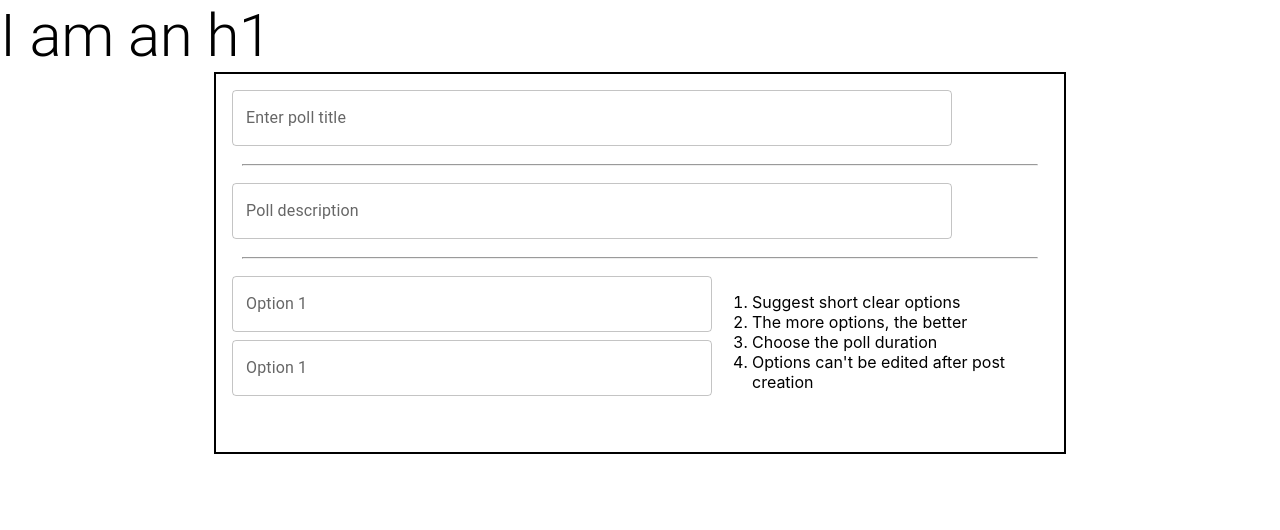
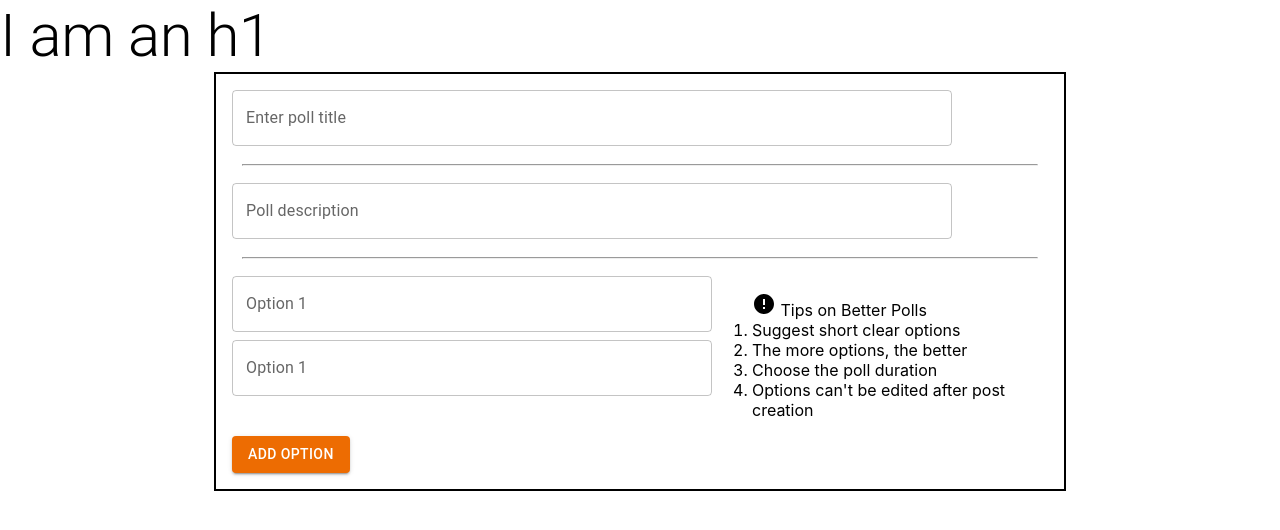
Before and after one commit to kartik7120/Survey-App, a React (Create React App) app: page /poll in a window 1280 px wide. Shown: the top 530 px of the page. Built offline with nearby package versions, Linux system fonts and the light colour scheme.

Commit message:
Added a error icon

```diff
--- a/package.json
+++ b/package.json
@@ -5,6 +5,7 @@
   "dependencies": {
     "@emotion/react": "^11.9.0",
     "@emotion/styled": "^11.8.1",
+    "@mui/icons-material": "^5.6.2",
     "@mui/material": "^5.7.0",
     "@testing-library/jest-dom": "^5.16.4",
     "@testing-library/react": "^13.2.0",
--- /dev/null
+++ b/src/components/OptionColumn.jsx
@@ -0,0 +1,24 @@
+import Option from "./Option";
+import ErrorIcon from "@mui/icons-material/Error";
+function OptionsColumn(props) {
+  return (
+    <div className="optionGrid">
+      <div>
+        <Option />
+        <Option />
+      </div>
+      <div className="side-list-on-poll">
+        <ol>
+          <span>
+            <ErrorIcon /> Tips on Better Polls
+          </span>
+          <li>Suggest short clear options</li>
+          <li>The more options, the better</li>
+          <li>Choose the poll duration</li>
+          <li>Options can't be edited after post creation</li>
+        </ol>
+      </div>
+    </div>
+  );
+}
+export default OptionsColumn;
--- a/src/components/Poll.jsx
+++ b/src/components/Poll.jsx
@@ -1,7 +1,7 @@
-import { Container, Divider, Typography } from "@mui/material";
+import { Button, Container, Divider, Typography } from "@mui/material";
 import PollTextArea from "./PollTextArea";
 import Title from "./Title";
-import Option from "./Option";
+import OptionsColumn from "./OptionColumn";
 function Poll(props) {
   return (
     <>
@@ -18,20 +18,10 @@ function Poll(props) {
           <Divider orientation="vertical" flexItem>
             <hr />
           </Divider>
-          <div className="optionGrid">
-            <div>
-              <Option />
-              <Option />
-            </div>
-            <div className="side-list-on-poll">
-              <ol>
-                <li>Suggest short clear options</li>
-                <li>The more options, the better</li>
-                <li>Choose the poll duration</li>
-                <li>Options can't be edited after post creation</li>
-              </ol>
-            </div>
-          </div>
+          <OptionsColumn />
+          <Button variant="contained" color="warning">
+            Add Option
+          </Button>
         </div>
       </Container>
     </>
```
Also changed, not shown: 1 other file (tests, documents, lock files or other folders).
